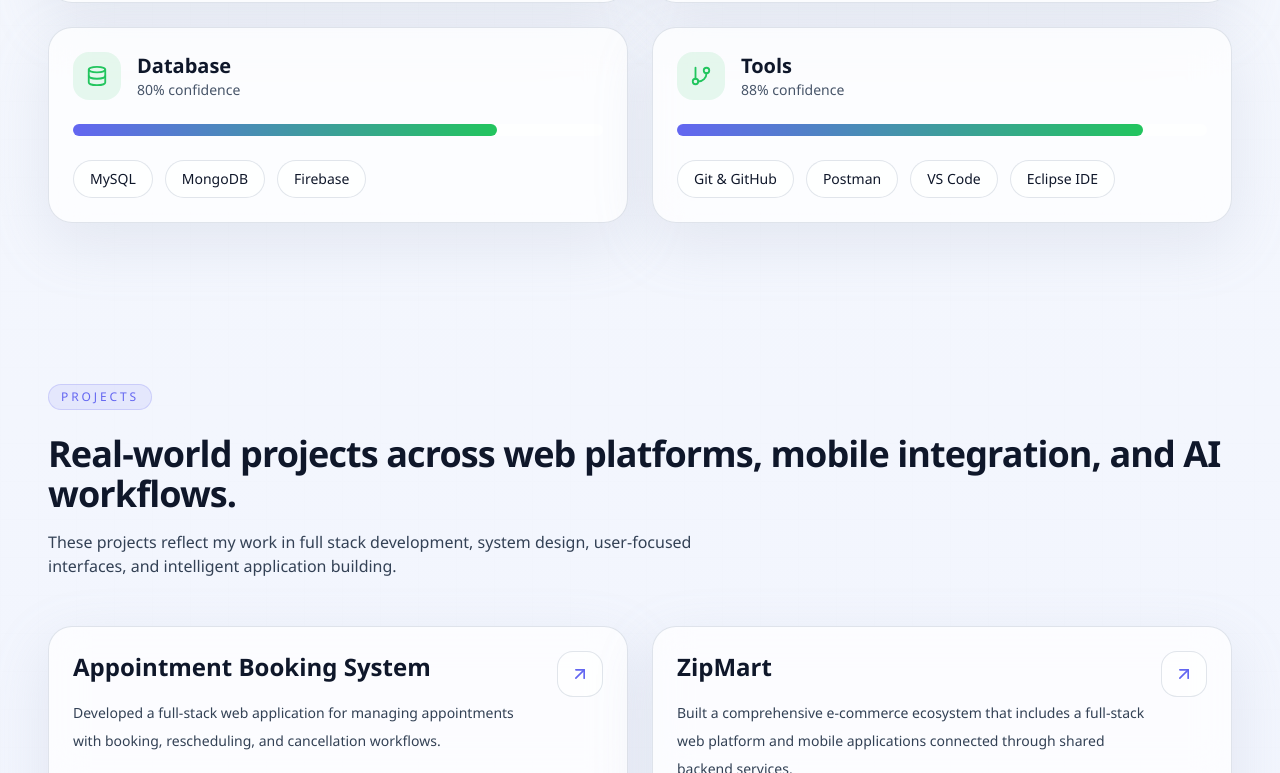
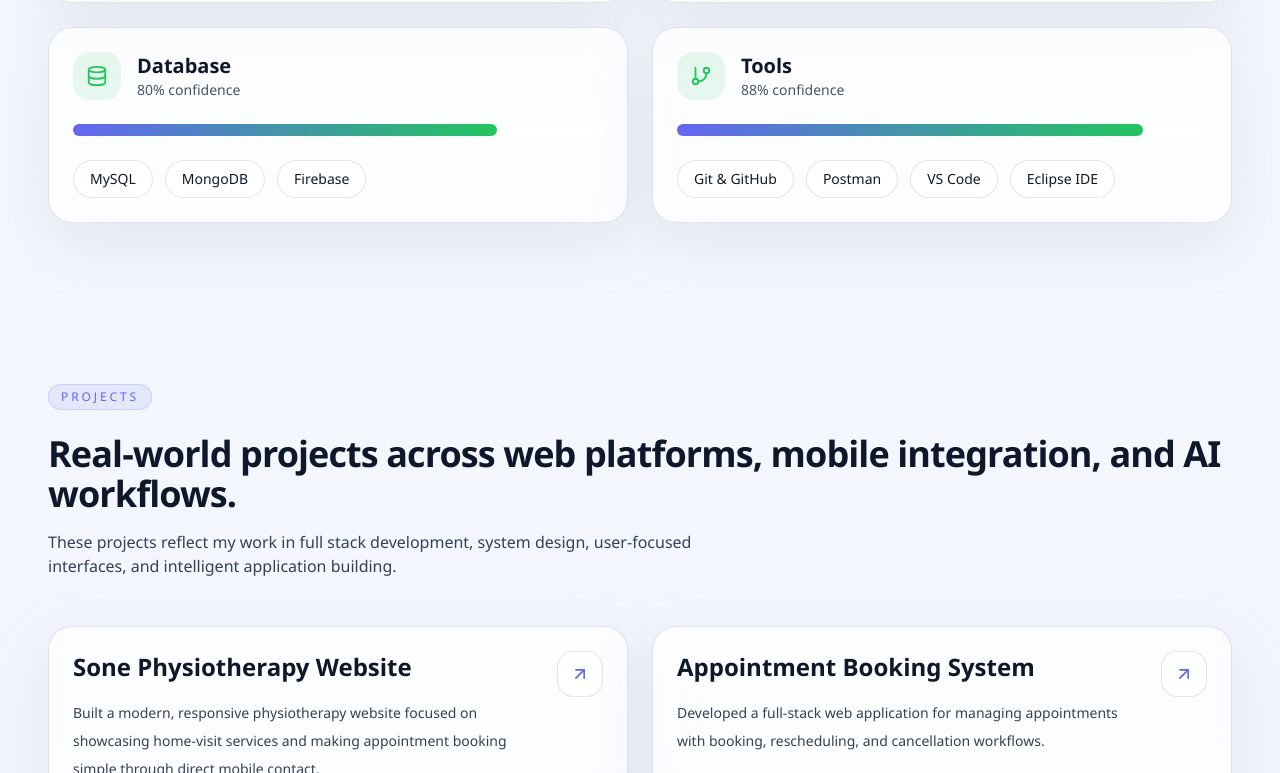
Before and after one commit to pathak9651/My_Portfolio, a React (Vite) app: page / in a window 1280 px wide. Shown: the part 2027-2800 px from the top of the page. Built offline with nearby package versions, Linux system fonts and the light colour scheme; no server answers.

Commit message:
added new project

```diff
--- a/src/data/portfolio.js
+++ b/src/data/portfolio.js
@@ -24,7 +24,7 @@ export const navLinks = [
 ];
 
 export const stats = [
-  { label: 'Projects Delivered', value: '4+' },
+  { label: 'Projects Delivered', value: '5+' },
   { label: 'Core Stack', value: 'Full Stack' },
   { label: 'Internship', value: '45 Days' },
 ];
@@ -53,6 +53,20 @@ export const skills = [
 ];
 
 export const projects = [
+  {
+    title: 'Sone Physiotherapy Website',
+    description:
+      'Built a modern, responsive physiotherapy website focused on showcasing home-visit services and making appointment booking simple through direct mobile contact.',
+    stack: ['React.js', 'Tailwind CSS', 'JavaScript', 'HTML5'],
+    features: [
+      'Clean and responsive UI with mobile-first design',
+      'Interactive sections including Navbar, Carousel, Services, About, and Contact',
+      'Direct appointment booking via phone without database integration',
+      'Optimized for fast loading and real-world client usability',
+    ],
+    github: 'https://github.com/pathak9651/sone_physiotherapy',
+    demo: 'https://sone-physiotherapy-bice.vercel.app',
+  },
   {
     title: 'Appointment Booking System',
     description:
```
